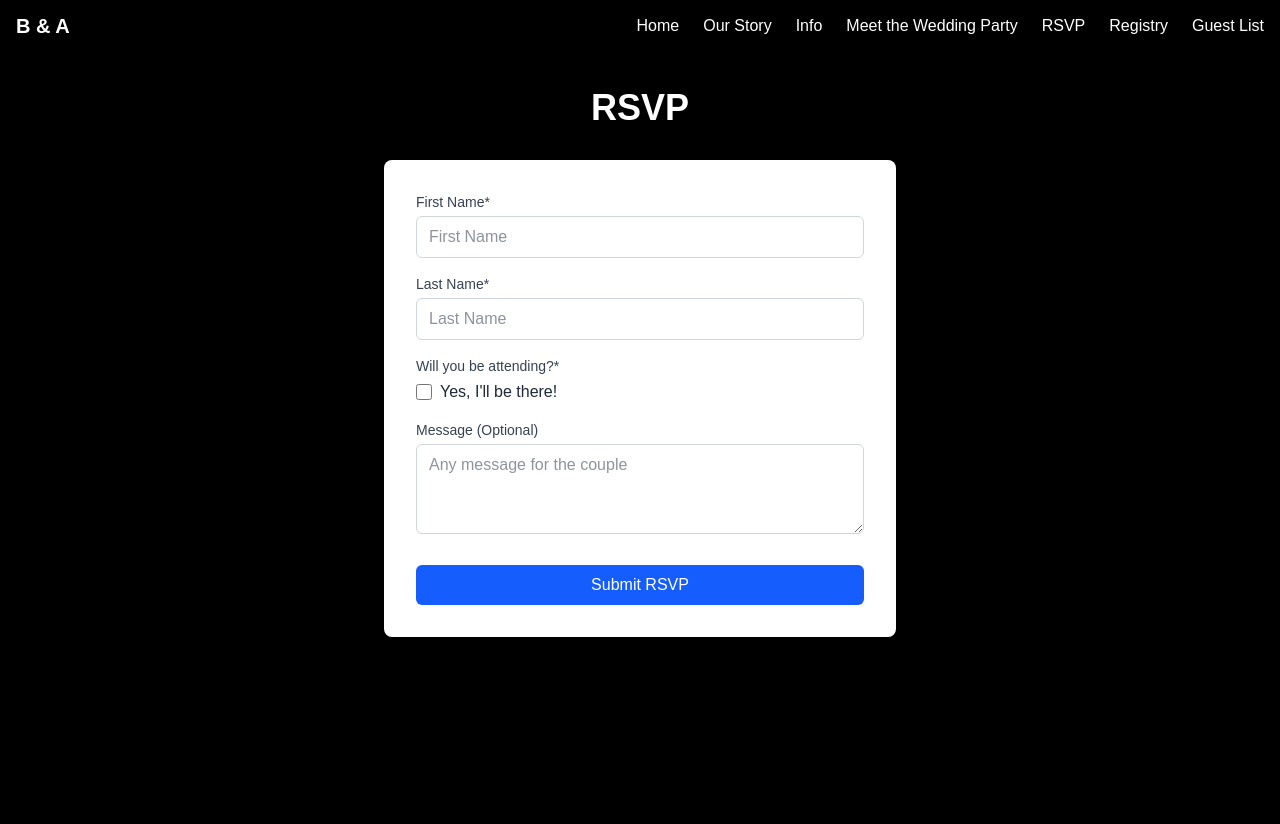
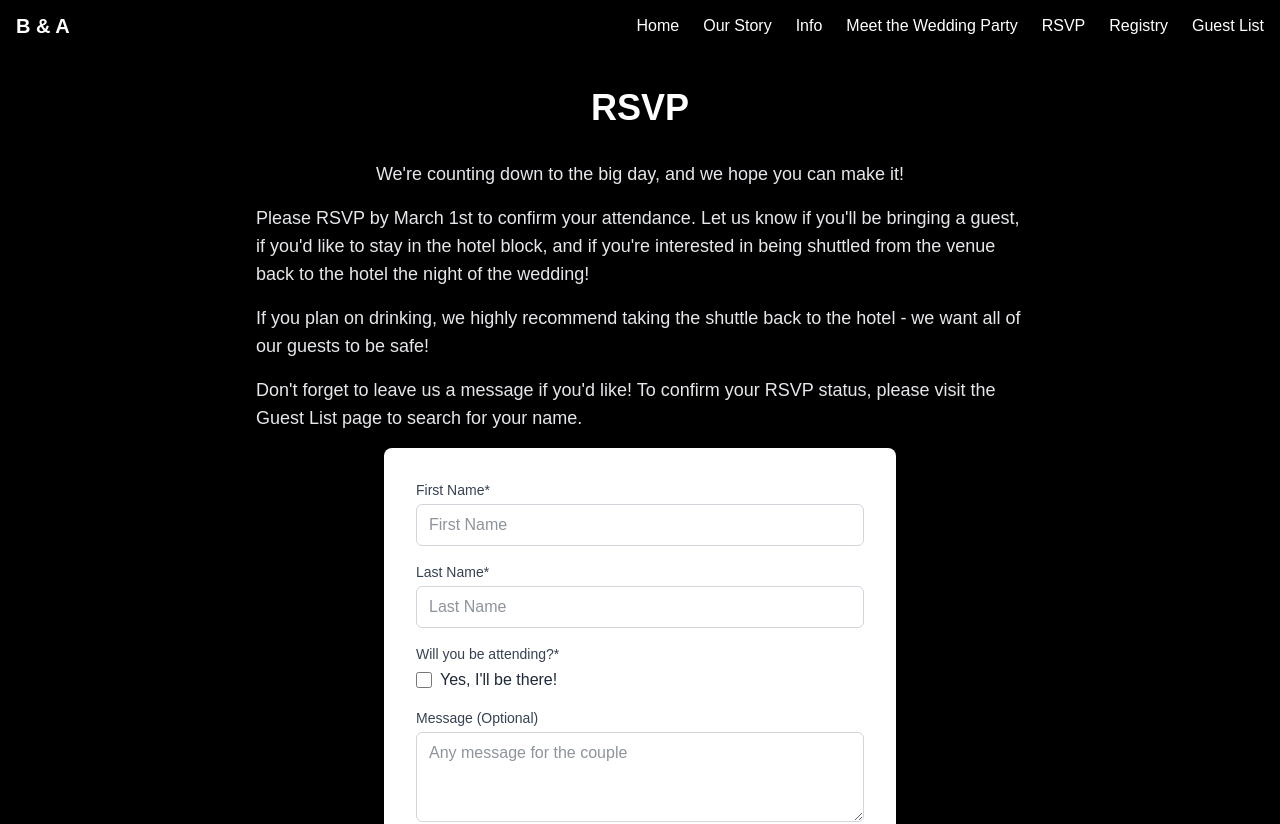
Before and after one commit to BrianColclough/wedding-website, a Next.js app: page /rsvp in a window 1280 px wide. Shown: the top 824 px of the page. Built offline with nearby package versions, Linux system fonts and the light colour scheme.

Commit message:
adding text for rsvp and updates for registry page

```diff
--- a/app/page.tsx
+++ b/app/page.tsx
@@ -58,7 +58,7 @@ export default function Home() {
       </div>
       <div className="flex flex-col items-center justify-center">
         <div className="col-span-12">
-          <h2 className="text-center text-4xl font-bold text-periwinkle-300 mt-12 mb-2">Friday May 15, 2026</h2>
+          <h2 className="text-center text-4xl font-bold text-periwinkle-300 mt-12 mb-2">Friday, May 15, 2026</h2>
           <div className="w-32 h-0.5 mx-auto bg-periwinkle-400 rounded-full mb-8"></div>
           <div className="text-center text-gray-200 max-w-3xl flex flex-col gap-6 mb-12 mx-4 sm:mx-0">
             <p>
--- a/app/registry/page.tsx
+++ b/app/registry/page.tsx
@@ -1,19 +1,19 @@
 "use client";
 
-import { useEffect } from 'react';
+import { useEffect } from "react";
 
 export default function Registry() {
   useEffect(() => {
     // Create and append the Zola script
-    const script = document.createElement('script');
-    script.id = 'zola-wjs';
-    script.src = 'https://widget.zola.com/js/widget.js';
+    const script = document.createElement("script");
+    script.id = "zola-wjs";
+    script.src = "https://widget.zola.com/js/widget.js";
     script.async = true;
     document.body.appendChild(script);
 
     // Cleanup on unmount
     return () => {
-      const existingScript = document.getElementById('zola-wjs');
+      const existingScript = document.getElementById("zola-wjs");
       if (existingScript) {
         document.body.removeChild(existingScript);
       }
@@ -27,7 +27,10 @@ export default function Registry() {
       </h1>
 
       <p className="text-center text-gray-200">
-        We&apos;ve been building our home together for a while now, so our registry is designed to help us enjoy our honeymoon and add a few special touches to our home. If you&apos;d like to contribute, you can find our Amazon registry below. Your love and support are the best gift of all!
+        We&apos;ve been building our home together for a while now, so our
+        registry is designed to help us enjoy our honeymoon and add a few
+        special touches to our home. If you&apos;d like to contribute, you can
+        find our registry below. Your love and support are the best gift of all!
       </p>
 
       <div className="flex justify-center mt-8">
--- a/app/rsvp/page.tsx
+++ b/app/rsvp/page.tsx
@@ -33,7 +33,7 @@ export default function RSVP() {
   const [error, setError] = useState<string | null>(null);
 
   const handleInputChange = (
-    e: ChangeEvent<HTMLInputElement | HTMLTextAreaElement>
+    e: ChangeEvent<HTMLInputElement | HTMLTextAreaElement>,
   ) => {
     const { name, value } = e.target;
     setFormData((prev) => ({
@@ -116,6 +116,29 @@ export default function RSVP() {
   return (
     <div className="container mx-auto bg-black text-white px-4 py-8">
       <h1 className="text-3xl md:text-4xl font-bold text-center mb-8">RSVP</h1>
+      <div className="w-full flex items-center justify-center mb-4">
+        <div className="flex flex-col gap-4 sm:text-lg max-w-3xl items-center text-gray-200">
+          <p>
+            We&apos;re counting down to the big day, and we hope you can make it!
+          </p>
+          <p>
+            Please RSVP by March 1st to confirm your attendance. Let us know if
+            you&apos;ll be bringing a guest, if you&apos;d like to stay in the hotel
+            block, and if you&apos;re interested in being shuttled from the venue
+            back to the hotel the night of the wedding!
+          </p>
+
+          <p>
+            If you plan on drinking, we highly recommend taking the shuttle back
+            to the hotel - we want all of our guests to be safe!
+          </p>
+          <p>
+            Don&apos;t forget to leave us a message if you&apos;d like! To confirm your
+            RSVP status, please visit the Guest List page to search for your
+            name.
+          </p>
+        </div>
+      </div>
 
       <div className="max-w-lg mx-auto bg-white text-gray-800 rounded-lg shadow-md p-6 md:p-8">
         {isSubmitted ? (
```
